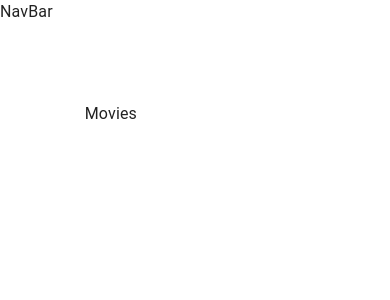
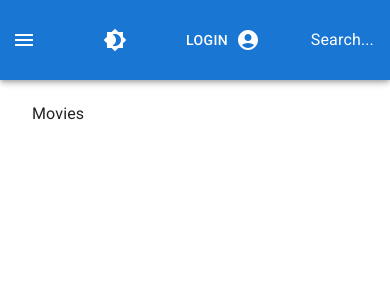
Before and after one commit to Rahul-Bhati/FilmAmpire, a React (Create React App) app: page / in a window 390 px wide. Shown: the top 300 px of the page. Built offline with nearby package versions, Linux system fonts and the light colour scheme.

Commit message:
build and style navbar using mui

```diff
--- a/public/index.html
+++ b/public/index.html
@@ -15,6 +15,8 @@
       user's mobile device or desktop. See https://developers.google.com/web/fundamentals/web-app-manifest/
     -->
     <link rel="manifest" href="%PUBLIC_URL%/manifest.json" />
+    <link rel="stylesheet" href="https://fonts.googleapis.com/css?family=Roboto:300,400,500,700&display=swap"
+/>
     <title>FilmAmpire</title>
   </head>
   <body>
--- a/src/components/NavBar/NavBar.jsx
+++ b/src/components/NavBar/NavBar.jsx
@@ -1,9 +1,61 @@
 import React from 'react';
+import { AppBar, IconButton, Toolbar, Drawer, Button, Avatar, useMediaQuery } from '@mui/material';
+import { Menu, AccountCircle, Brightness4, Brightness7 } from '@mui/icons-material';
+import { Link } from 'react-router-dom';
+import { useTheme } from '@mui/material/styles';
+
+import useStyles from './styles';
 
 function NavBar() {
-  console.log('navBar');
+  const classes = useStyles();
+  const isMobile = useMediaQuery('(max-width:600px)');
+  const theme = useTheme();
+  const isAuthenticated = true;
+  // console.log('navBar');
   return (
-    <div>NavBar</div>
+    <AppBar position="fixed">
+      <Toolbar className={classes.toolbar}>
+        {isMobile && (
+          <IconButton
+            edge="start"
+            className={classes.menuButton}
+            color="inherit"
+            sty
+            onClick={() => {}}
+            aria-label="menu"
+          >
+            <Menu />
+          </IconButton>
+        )}
+        <IconButton color="inherit" sx={{ ml: 1 }} onClick={() => {}}>
+          {theme.palette.mode === 'dark' ? <Brightness7 /> : <Brightness4 />}
+        </IconButton>
+        {!isMobile && 'Search...'}
+        <div>
+          {isAuthenticated ? (
+            <Button color="inherit" onClick={() => {}}>
+              Login &nbsp; <AccountCircle />
+            </Button>
+          ) : (
+            <Button
+              color="inherit"
+              component={Link}
+              to="/profile/:id"
+              className={classes.linkButton}
+              onClick={() => {}}
+            >
+              {!isMobile && <>My Movies &nbsp;</>}
+              <Avatar
+                alt="Profile Picture"
+                style={{ width: 30, height: 30 }}
+                src="https://cdn.pixabay.com/photo/2016/08/08/09/17/avatar-1577909_1280.png"
+              />
+            </Button>
+          )}
+        </div>
+        {isMobile && 'Search...'}
+      </Toolbar>
+    </AppBar>
   );
 }
 
--- /dev/null
+++ b/src/components/NavBar/styles.js
@@ -0,0 +1,58 @@
+import { makeStyles } from '@mui/styles';
+
+export default makeStyles((theme) => ({
+  toolbar: {
+    height: '80px',
+    display: 'flex',
+    justifyContent: 'space-between',
+    marginLeft: '240px',
+    [theme.breakpoints.down('sm')]: {
+      marginLeft: 0,
+      flexWrap: 'wrap',
+    },
+  },
+  menuButton: {
+    marginRight: theme.spacing(2),
+    [theme.breakpoints.up('sm')]: {
+      display: 'none',
+    },
+  },
+}));
+
+// import { makeStyles } from '@mui/styles';
+
+// const drawerWidth = 240;
+
+// export default makeStyles((theme) => ({
+//   toolbar: {
+//     display: 'flex',
+//     justifyContent: 'space-between',
+//     height: '80px',
+//     marginLeft: '240px',
+//     [theme.breakpoints.down('sm')]: {
+//       marginLeft: '0px',
+//       flexWrap: 'wrap',
+//     },
+//   },
+//   menuButton: {
+//     marginRight: theme.spacing(2),
+//     [theme.breakpoints.up('sm')]: {
+//       display: 'none',
+//     },
+//   },
+//   drawer: {
+//     [theme.breakpoints.up('sm')]: {
+//       width: drawerWidth,
+//       flexShrink: 0,
+//     },
+//   },
+//   drawerPaper: {
+//     width: drawerWidth,
+//   },
+//   linkButton: {
+//     '&:hover': {
+//       textDecoration: 'none',
+//       color: 'white !important',
+//     },
+//   },
+// }));
--- a/src/index.js
+++ b/src/index.js
@@ -1,12 +1,16 @@
 import React from 'react';
 import ReactDOM from 'react-dom';
-
+import { createTheme, ThemeProvider } from '@mui/material/styles';
 import { BrowserRouter } from 'react-router-dom';
 import App from './components/App';
 
+const theme = createTheme({});
+
 ReactDOM.render(
-  <BrowserRouter>
-    <App />
-  </BrowserRouter>,
+  <ThemeProvider theme={theme}>
+    <BrowserRouter>
+      <App />
+    </BrowserRouter>
+  </ThemeProvider>,
   document.getElementById('root'),
 );
```
